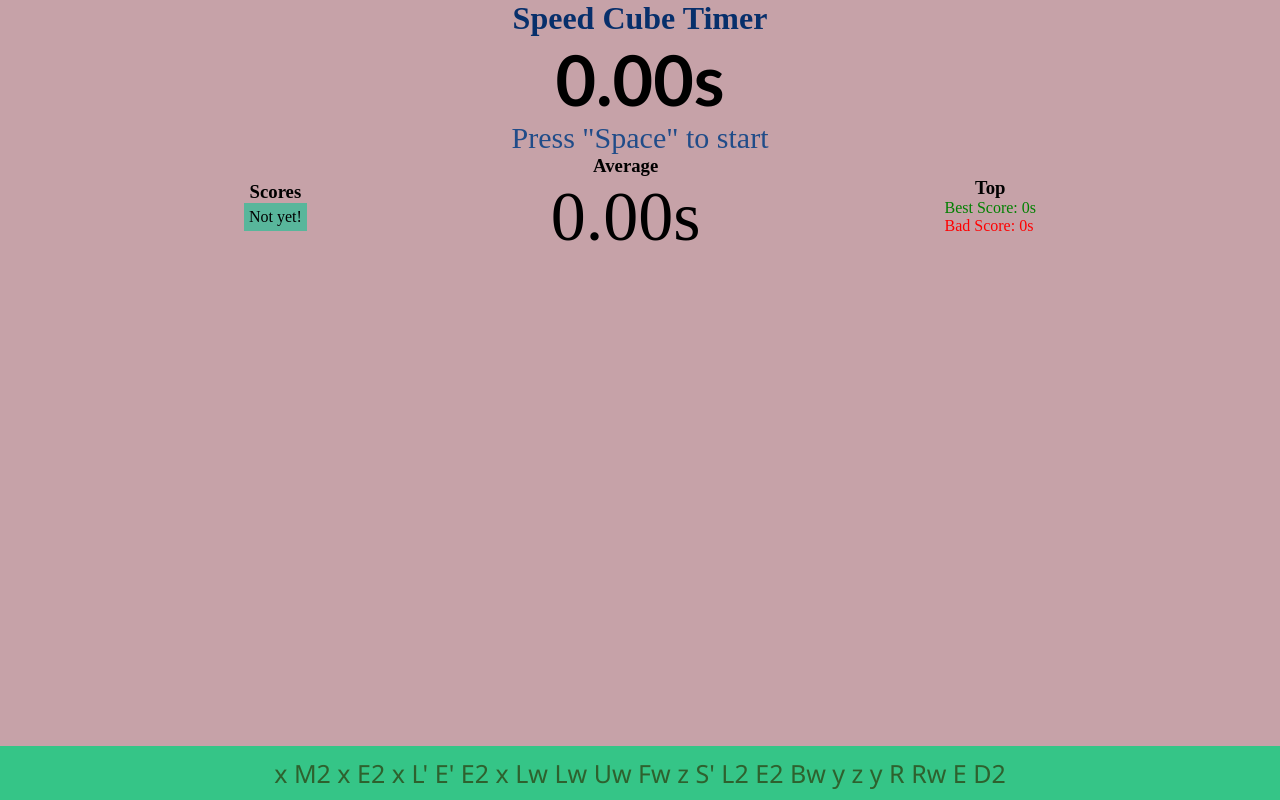
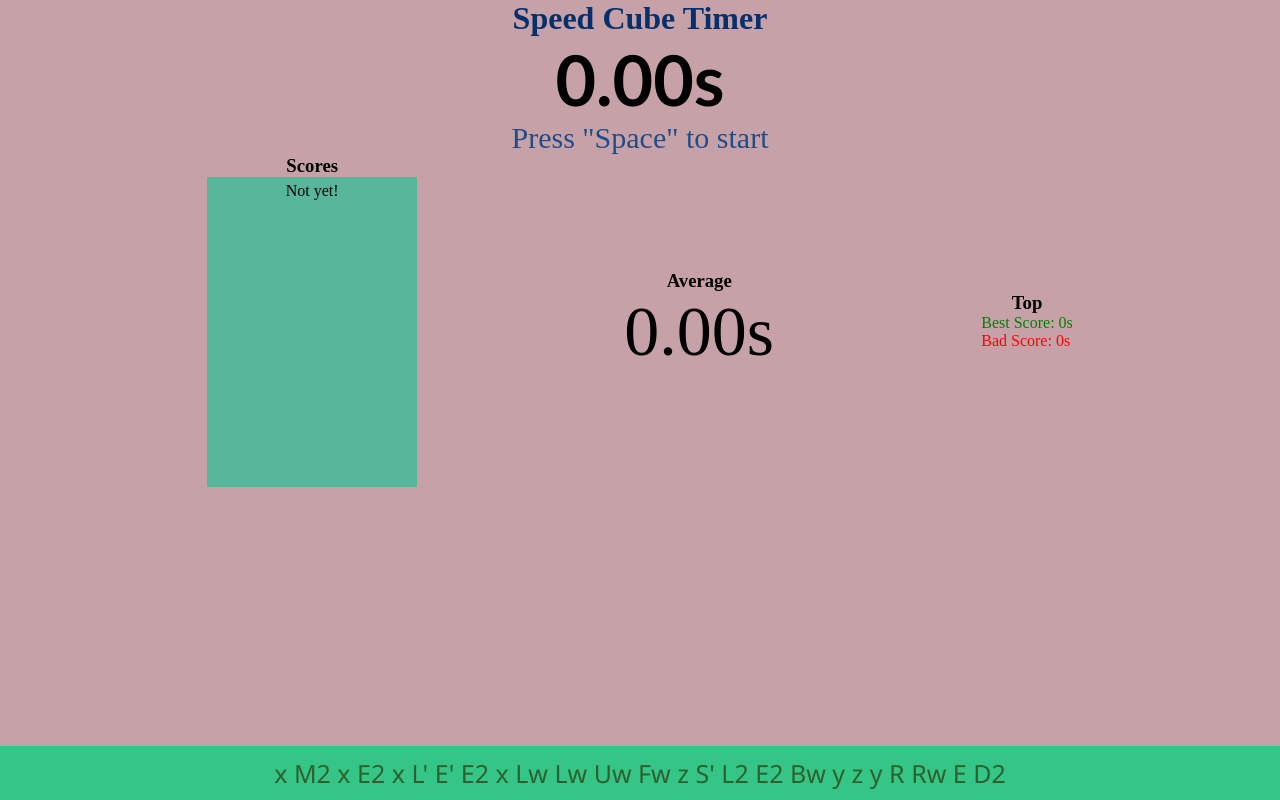
Before and after one commit to lazarnarcis/speed-cube-timer, a plain HTML site: page index.html in a window 1280 px wide. Drawn offline with Linux system fonts and the light colour scheme.

Commit message:
new design

```diff
--- a/style.css
+++ b/style.css
@@ -23,17 +23,18 @@ body {
 }
 
 #mainStatistics {
-    max-height: 300px;
+    text-align: center;
+    height: 300px;
     background-color: rgb(88, 182, 155);
     overflow-x: hidden;
     padding: 5px;
+    width: 200px;
 }
 
 #divStatistics {
     display: flex;
     justify-content: space-between;
     align-items: center;
-    width: 200px;
 }
 
 #text {
```
